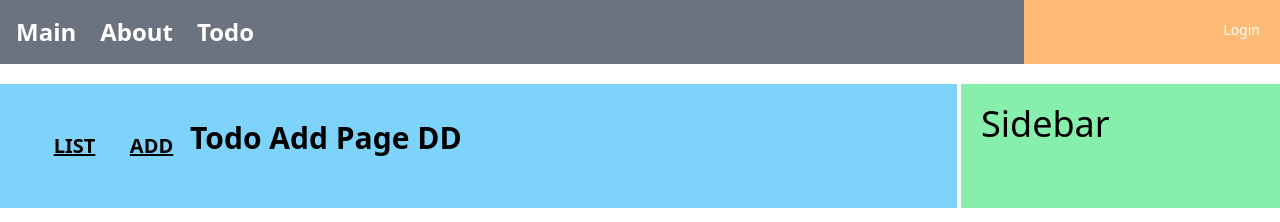
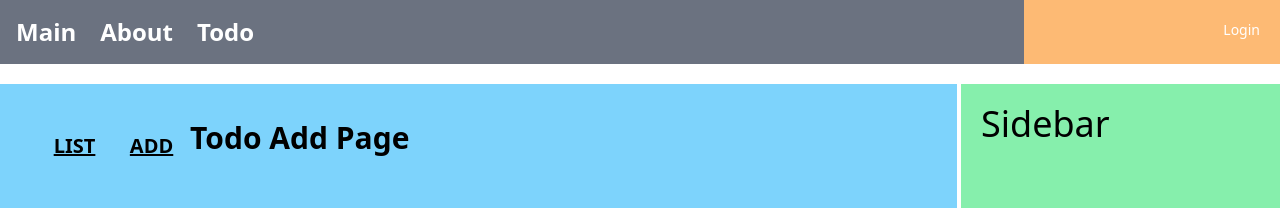
Before and after one commit to shekdns/react-springboot, a React (Create React App) app: page /todo/list in a window 1280 px wide. Both pictures are taken after a click on the element "ADD". Shown: the top 222 px of the page. Built offline with nearby package versions, Linux system fonts and the light colour scheme.

Commit message:
js => jsx 확장자 변경

```diff
--- a/src/pages/todo/AddPage.js
+++ b/src/pages/todo/AddPage.jsx
@@ -1,7 +1,7 @@
 const AddPage = () => {
   return (
     <div className="text-3xl font-extrabold">
-      Todo Add Page DD
+      Todo Add Page
     </div>
   );
 }
```
Also changed, not shown: src/components/menus/BasicMenu.jsx (renamed from src/components/menus/BasicMenu.js), src/layouts/BasicLayout.jsx (renamed from src/layouts/BasicLayout.js), src/pages/AboutPage.jsx (renamed from src/pages/AboutPage.js), src/pages/MainPage.jsx (renamed from src/pages/MainPage.js), src/pages/todo/IndexPage.jsx (renamed from src/pages/todo/IndexPage.js), src/pages/todo/ListPage.jsx (renamed from src/pages/todo/ListPage.js), src/pages/todo/ReadPage.jsx (renamed from src/pages/todo/ReadPage.js), src/router/root.jsx (renamed from src/router/root.js), src/router/todoRouter.jsx (renamed from src/router/todoRouter.js).
